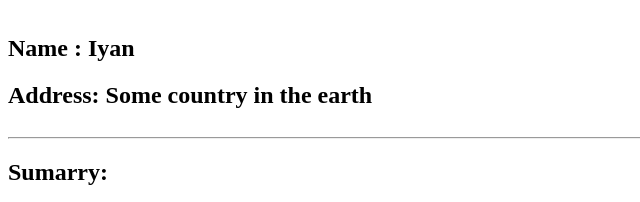
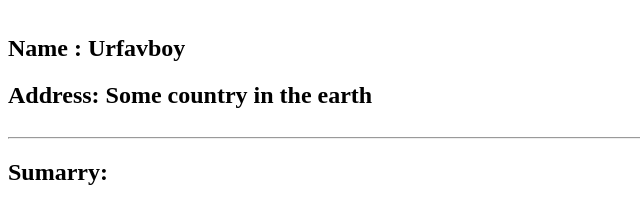
Before and after one commit to Fyanmahendra/The-Complete-2023-Web-Development-Bootcamp-by-Angela-Yu, a plain HTML site: page Html-resume/index.html in a window 1280 px wide. Shown: the part 283-485 px from the top of the page, 0-640 px from the left. Drawn offline with Linux system fonts and the light colour scheme.

Commit message:
Update index.html

```diff
--- a/Html-resume/index.html
+++ b/Html-resume/index.html
@@ -10,7 +10,7 @@
     <img src="./Assets/Images/cat.png" alt="Foto saya" style="height: 200px; display: block; margin: 0 auto;">
     <br>
         </div><div style="float: left;">
-            <h2>Name : Iyan</h2>
+            <h2>Name : Urfavboy</h2>
             <h2>Address: Some country in the earth</h2>
         </div>
         <div style="float: right;">
```
